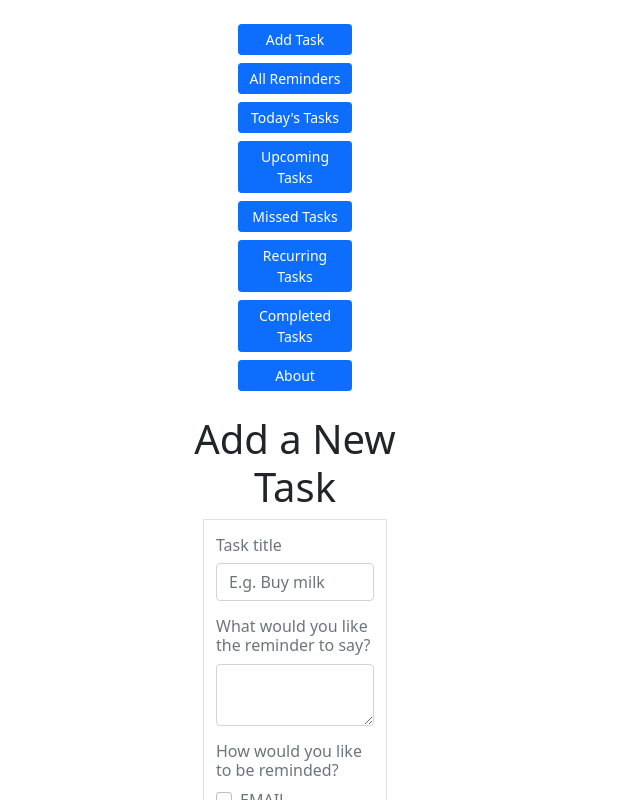
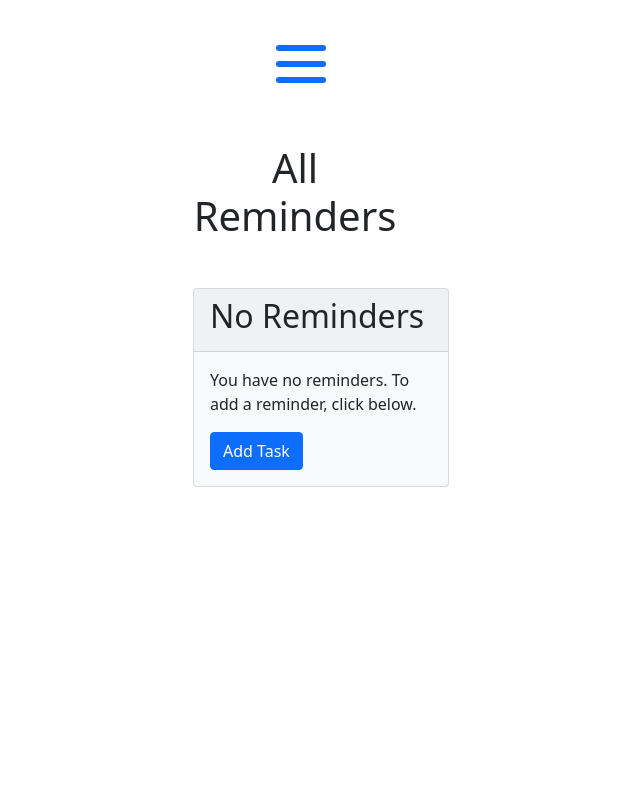
Before and after one commit to Mhorvilleur13/Reminder-App, a React (Create React App) app: page / in a window 1280 px wide. Shown: the top 800 px of the page, without its empty margins (345-985 px from the left). Built offline with nearby package versions, Linux system fonts and the light colour scheme.

Commit message:
added burger menu

```diff
--- a/src/App.tsx
+++ b/src/App.tsx
@@ -1,4 +1,4 @@
-import React, { useEffect, useRef } from "react";
+import React, { useEffect, useRef, useState } from "react";
 import { Routes, Route, Link } from "react-router-dom";
 import { useRecoilState, useRecoilValue } from "recoil";
 
@@ -22,6 +22,8 @@ import { resourceLimits } from "worker_threads";
 import Recurring from "./components/recurring/recurring";
 import dayjs from "dayjs";
 import CompletedTasks from "./components/completed.tasks/completed.tasks";
+import burger from "../src/assets/images/hamburger.png";
+import cancel from "../src/assets/images/cancel.png";
 
 export interface CompleteTaskProp {
   completeTask: (index: number) => void;
@@ -44,6 +46,7 @@ const App = () => {
   const completeReady = useRef(false);
   const recurringTasks = useRecoilValue(recurringTaskState);
   const [completedTasks, setCompletedTasks] = useRecoilState(completedTaskAtom);
+  const [menuOpen, setMenu] = useState(false);
 
   //get Tasks
   useEffect(() => {
@@ -202,15 +205,32 @@ const App = () => {
       console.log("Recurrance not set");
     }
   };
+  const handleClick = (event: any) => {
+    if (!menuOpen) {
+      event.currentTarget.classList.add("open");
+      setMenu(true);
+    } else {
+      event.currentTarget.classList.remove("open");
+      setMenu(false);
+    }
+  };
 
   return (
     <div className="mt-4 container page-container">
       <div className="row">
-        <div className="d-grid gap-2 col-6 mx-auto ">
-          <Link to="/" className="btn btn-primary btn-sm  ">
+        <div className="d-grid gap-2 pb-3 col-4 mx-auto ">
+          <div className="menu-btn" onClick={handleClick}>
+            <div className="menu-btn_burger"></div>
+          </div>
+        </div>
+      </div>
+      {menuOpen && (
+        <div className="row">
+          <div className="d-grid gap-2 pt-3 col-6 mx-auto ">
+            <Link to="/add" className="btn btn-primary btn-sm  ">
               Add Task
             </Link>
-          <Link to="/tasks" className="btn btn-primary btn-sm">
+            <Link to="/" className="btn btn-primary btn-sm">
               All Reminders <span className="badge badge-light text-dark">{tasks.length > 0 && tasks.length}</span>
             </Link>
             <Link to="/today" className="btn btn-primary btn-sm">
@@ -218,7 +238,8 @@ const App = () => {
               <span className="badge badge-light text-dark">{todayReminders.length > 0 && todayReminders.length}</span>
             </Link>
             <Link to="/upcoming" className="btn btn-primary btn-sm">
-            Upcoming Tasks <span className="badge badge-light text-dark">{upcoming.length > 0 && upcoming.length}</span>
+              Upcoming Tasks{" "}
+              <span className="badge badge-light text-dark">{upcoming.length > 0 && upcoming.length}</span>
             </Link>
             <Link to="/missed" className="btn btn-primary btn-sm">
               Missed Tasks <span className="badge badge-danger text-white">{missed.length > 0 && missed.length}</span>
@@ -236,12 +257,13 @@ const App = () => {
             </Link>
           </div>
         </div>
+      )}
       <div className="mt-4">
         <Routes>
-          <Route path="/tasks" element={<AllTasks completeTask={completeTask} removeTask={removeTask} />} />
+          <Route path="/" element={<AllTasks completeTask={completeTask} removeTask={removeTask} />} />
           <Route path="/upcoming" element={<UpcomingReminders completeTask={completeTask} removeTask={removeTask} />} />
           <Route path="/today" element={<TodaysReminders completeTask={completeTask} removeTask={removeTask} />} />
-          <Route path="/" element={<Form />} />
+          <Route path="/add" element={<Form />} />
           <Route path="/missed" element={<MissedTasks removeTask={removeTask} completeTask={completeTask} />}></Route>
           <Route path="/recurring" element={<Recurring completeTask={completeTask} removeTask={removeTask} />}></Route>
           <Route path="/completed" element={<CompletedTasks removeCompletedTask={removeCompletedTask} />}></Route>
--- a/src/components/all-tasks/all-tasks.tsx
+++ b/src/components/all-tasks/all-tasks.tsx
@@ -20,7 +20,7 @@ const AllTasks = (props: CompleteTaskProp & RemoveTaskProp) => {
           </div>
           <div className="card-body">
             <p>You have no reminders. To add a reminder, click below.</p>
-            <Link to="/" className="btn btn-primary">
+            <Link to="/add" className="btn btn-primary">
               {" "}
               Add Task
             </Link>
--- a/src/index.css
+++ b/src/index.css
@@ -39,3 +39,56 @@
   padding-right: 0;
   padding-left: 0;
 }
+
+.menu-btn {
+  position: relative;
+  display: flex;
+  justify-content: center;
+  align-items: center;
+  width: 80px;
+  height: 80px;
+  cursor: pointer;
+  transition: all 0.5s ease-in-out;
+  /* border: 3px solid blue; */
+}
+
+.menu-btn_burger {
+  width: 50px;
+  height: 6px;
+  background: #0d6efd;
+  border-radius: 5px;
+  transition: all 0.5s ease-in-out;
+}
+
+.menu-btn_burger::before,
+.menu-btn_burger::after {
+  content: "";
+  position: absolute;
+  width: 50px;
+  height: 6px;
+  background: #0d6efd;
+  border-radius: 5px;
+  transition: all 0.5s ease-in-out;
+}
+
+.menu-btn_burger::before {
+  transform: translateY(-16px);
+}
+
+.menu-btn_burger::after {
+  transform: translateY(16px);
+}
+
+.menu-btn.open .menu-btn_burger {
+  transform: translateX(-50px);
+  background: transparent;
+  box-shadow: none;
+}
+
+.menu-btn.open .menu-btn_burger::before {
+  transform: rotate(45deg) translate(35px, -35px);
+}
+
+.menu-btn.open .menu-btn_burger::after {
+  transform: rotate(-45deg) translate(35px, 35px);
+}
```
Also changed, not shown: src/assets/images/cancel.png (added), src/assets/images/hamburger.png (added). Lines whose indentation alone changed are shown as unchanged.
